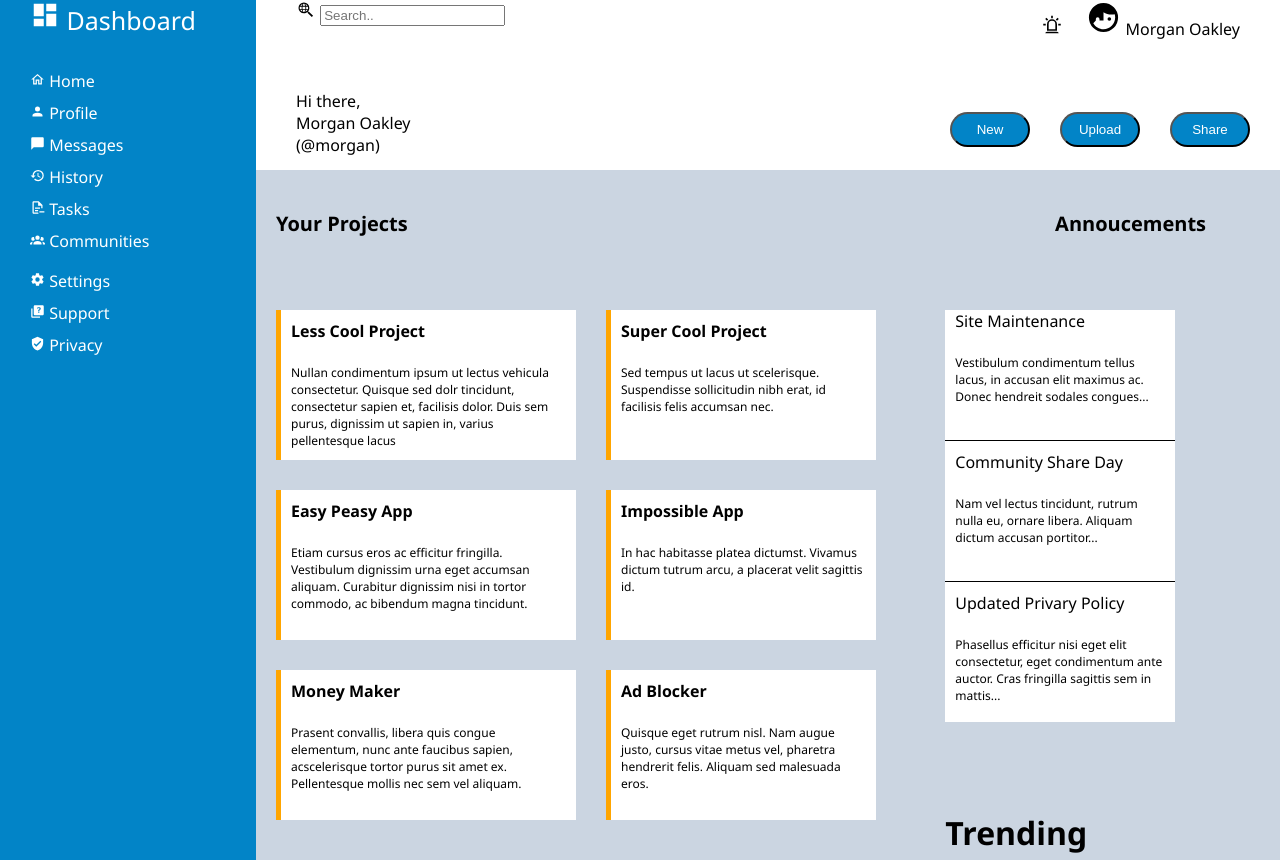
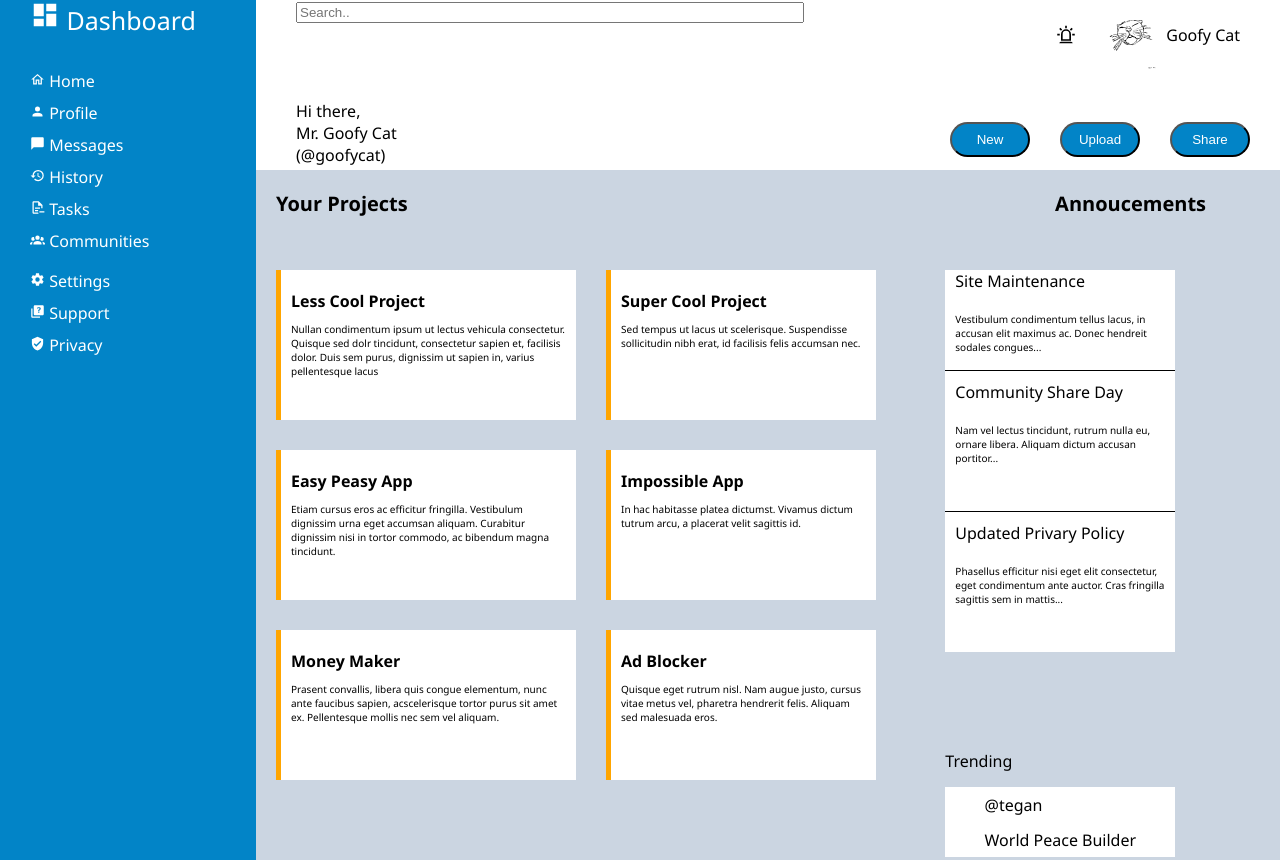
Before and after one commit to DannyTu2/admin-dashboard, a plain HTML site: page index.html in a window 1280 px wide. Shown: the top 860 px of the page. Drawn offline with Linux system fonts and the light colour scheme.

Commit message:
Fix layout a bit

```diff
--- a/index.html
+++ b/index.html
@@ -28,13 +28,14 @@
     </div>
     <div class="header">
         <div class="firstSectionHeader">
-        <div> <img src="images/search-web.svg" alt="search icon SVG" class="searchIcon"> <input type="text" placeholder="Search.."></div>
-        <div class="firstSectionHeaderRight"> <img src="images/alarm-light-outline.svg" alt="search icon SVG" class="alarmIcon"> <img src="images/face-man-profile.svg" alt="face icon SVG" class="faceIcon"> Morgan Oakley </div>
+
+        <div class="firstSectionHeaderLeft"> <input type="text" placeholder="Search.." class="searchBar"> </div>
+        <div class="firstSectionHeaderRight"> <img src="images/alarm-light-outline.svg" alt="search icon SVG" class="alarmIcon"> <img src="images/goofy-cat.svg" alt="face icon SVG" class="faceIcon"> Goofy Cat </div>
         </div>
 
         <div class="secondSectionHeader">
         <div> Hi there, </div>
-        <div class="user"> Morgan Oakley (@morgan) </div>
+        <div class="user"> Mr. Goofy Cat (@goofycat) </div>
         <div class="buttons">
             <button> New </button>
             <button> Upload </button>
@@ -52,30 +53,30 @@
         <div class="rightSideProject ">
             <div class="project">
                 <div class="projectTitle"> Super Cool Project </div>
-                <p class="text"> Sed tempus ut lacus ut scelerisque. Suspendisse sollicitudin nibh erat, id facilisis felis accumsan nec.</p>
+                <div class="text"> Sed tempus ut lacus ut scelerisque. Suspendisse sollicitudin nibh erat, id facilisis felis accumsan nec.</div>
             </div>
             <div class="project">
                 <div class="projectTitle"> Impossible App  </div>
-                <p class="text"> In hac habitasse platea dictumst. Vivamus dictum tutrum arcu, a placerat velit sagittis id.</p>
+                <div class="text"> In hac habitasse platea dictumst. Vivamus dictum tutrum arcu, a placerat velit sagittis id.</div>
             </div>
             <div class="project">
                 <div class="projectTitle"> Ad Blocker </div>
-                <p class="text"> Quisque eget rutrum nisl. Nam augue justo, cursus vitae metus vel, pharetra hendrerit felis. Aliquam sed malesuada eros.</p>
+                <div class="text"> Quisque eget rutrum nisl. Nam augue justo, cursus vitae metus vel, pharetra hendrerit felis. Aliquam sed malesuada eros.</div>
             </div>
         </div>
 
         <div class="leftSideProject">
             <div class="project">
                 <div class="projectTitle"> Less Cool Project  </div>
-                <p class="text"> Nullan condimentum ipsum ut lectus vehicula consectetur. Quisque sed dolr tincidunt, consectetur sapien et, facilisis dolor. Duis sem purus, dignissim ut sapien in, varius pellentesque lacus</p>
+                <div class="text"> Nullan condimentum ipsum ut lectus vehicula consectetur. Quisque sed dolr tincidunt, consectetur sapien et, facilisis dolor. Duis sem purus, dignissim ut sapien in, varius pellentesque lacus</div>
             </div>
             <div class="project">
                 <div class="projectTitle"> Easy Peasy App  </div>
-                <p class="text"> Etiam cursus eros ac efficitur fringilla. Vestibulum dignissim urna eget accumsan aliquam. Curabitur dignissim nisi in tortor commodo, ac bibendum magna tincidunt. </p>
+                <div class="text"> Etiam cursus eros ac efficitur fringilla. Vestibulum dignissim urna eget accumsan aliquam. Curabitur dignissim nisi in tortor commodo, ac bibendum magna tincidunt. </div>
             </div>
             <div class="project">
                 <div class="projectTitle"> Money Maker  </div>
-                <p class="text"> Prasent convallis, libera quis congue elementum, nunc ante faucibus sapien, acscelerisque tortor purus sit amet ex. Pellentesque mollis nec sem vel aliquam.</p>
+                <div class="text"> Prasent convallis, libera quis congue elementum, nunc ante faucibus sapien, acscelerisque tortor purus sit amet ex. Pellentesque mollis nec sem vel aliquam.</div>
             </div>
         </div>
     </div>
@@ -97,7 +98,7 @@
         </div>
 
         <div class="trendingSection">
-            <h1> Trending </h1>
+            <div class="trendingTitle"> Trending </div>
             <div class="trendingIndividual">
                 <div> @tegan </div>
                 <div> World Peace Builder </div>
--- a/styles.css
+++ b/styles.css
@@ -22,13 +22,14 @@ html,body {
 }
 
 .searchIcon {
+    /* padding-top:10px; */
     height:20px;
     width:20px;
 }
 
 .faceIcon {
-    height:35px;
-    width:35px;
+    height:70px;
+    width:70px;
 }
 
 .alarmIcon {
@@ -79,10 +80,13 @@ html,body {
 
 .firstSectionHeaderRight {
     padding-right:40px;
+    display:flex;
+    justify-content: center;
+    align-items: center;
 }
 
 .secondSectionHeader {
-    padding-top: 50px;
+    padding-top: 30px;
     display:grid;
     grid-template-columns: 1fr 2fr 1fr;
 }
@@ -113,7 +117,6 @@ html,body {
     grid-template-columns: 4fr 2fr;
     grid-template-rows: 1fr 6fr;
     grid-column: 2/4;
-    padding-top: 40px;
     padding-left: 20px;
     background-color:#cbd5e1; ;
     height:1000px;
@@ -123,6 +126,7 @@ html,body {
     grid-row: 1/2;
     display:flex;
     justify-content: space-between;
+    padding-top:20px;
     width:930px;
     font-weight: bold;
     font-size:20px;
@@ -137,7 +141,7 @@ html,body {
 }
 
 .individualAnnoucement {
-    height:130px;
+    height:100px;
     width:230px;
 
 }
@@ -202,23 +206,20 @@ html,body {
 
 .text{
     padding:10px;
-    font-size: 12px;
+    font-size: 10px;
 }
 
 .trendingSection {
     display:grid;
     padding-top: 280px;
     width:230px;
-    /* outline: 1px dashed; */
     display:grid;
     gap:15px;
-    /* justify-content: center;
-    align-items: center; */
 }
 
 .projectTitle {
     padding-left:10px;
-    padding-top:10px;
+    padding-top:20px;
     font-weight: bold;
 }
 
@@ -230,3 +231,7 @@ html,body {
     width:230px;
     height:70px;
 }
+
+.searchBar {
+    width:500px;
+}
```
Also changed, not shown: images/goofy-cat.svg (added).
